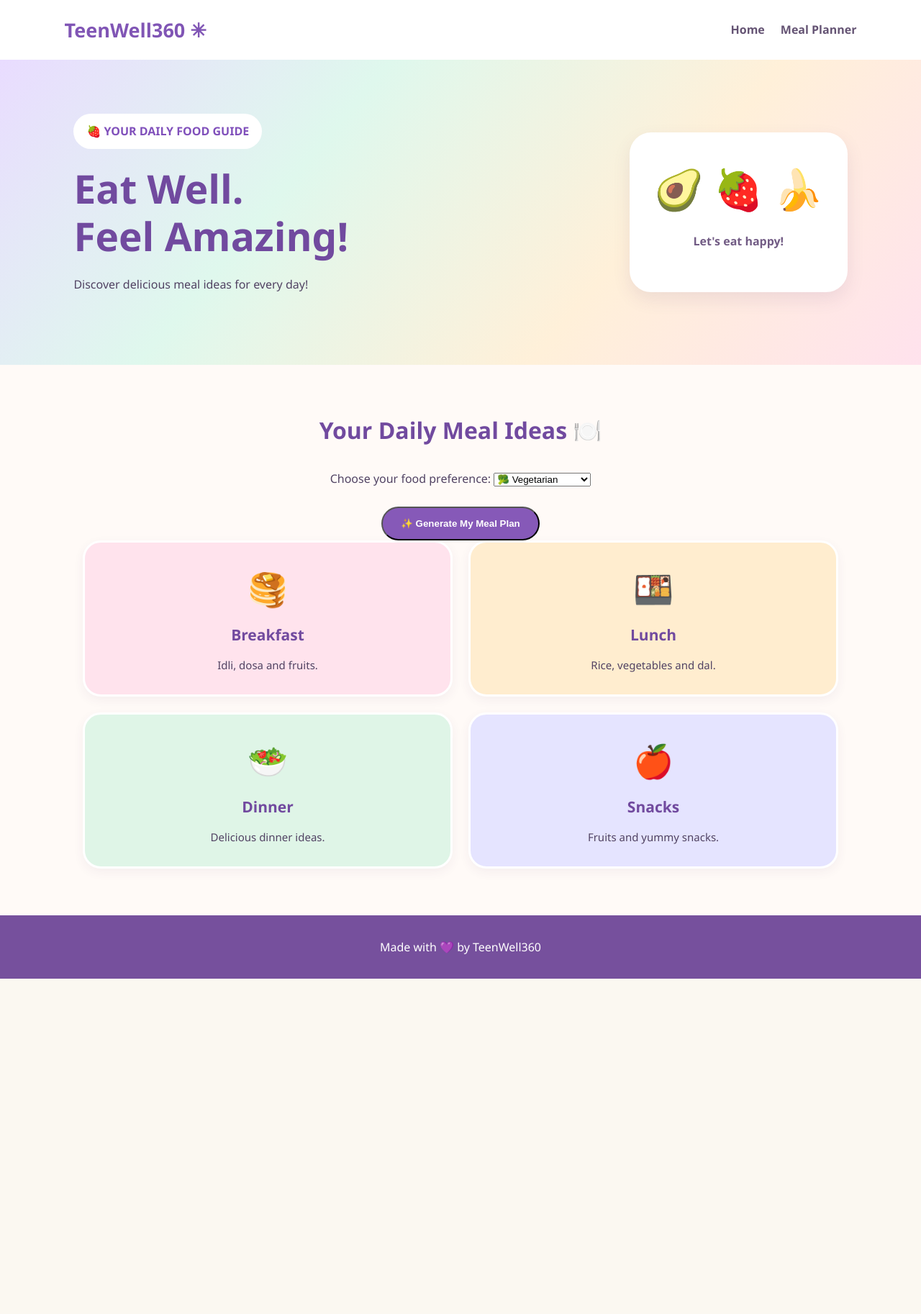
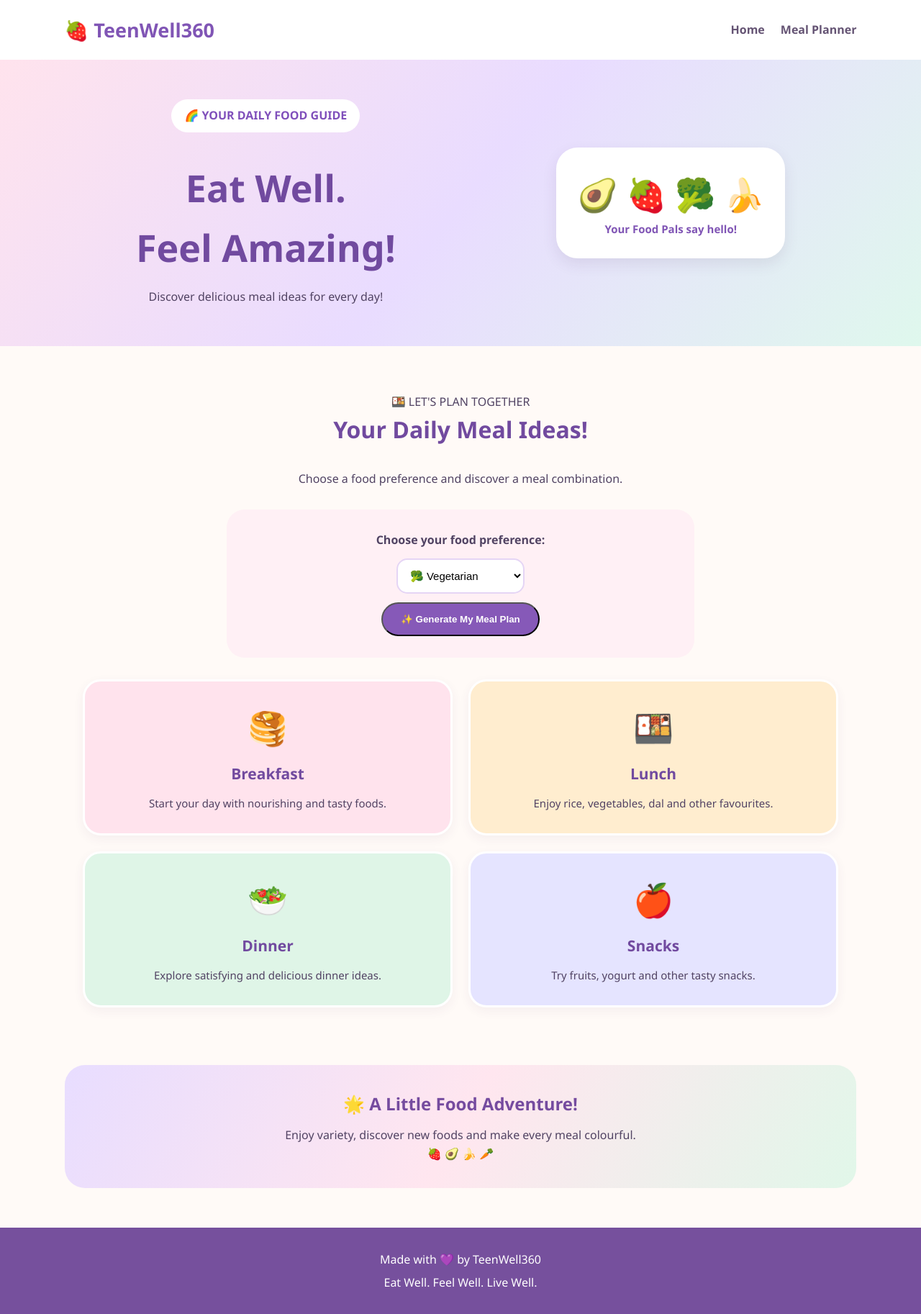
Before and after one commit to pavithra26bsc-source/TeenWell360, a Flask app: page /meal-planner in a window 1280 px wide. Shown: the whole page at 72% size. Before the commit the page ends 1360 px from the top, so only its background shows below. Run offline with Flask 3, Linux system fonts and the light colour scheme.

Commit message:
Update meal_planner.html

```diff
--- a/templates/meal_planner.html
+++ b/templates/meal_planner.html
@@ -4,81 +4,197 @@
 <head>
 <meta charset="UTF-8">
 <meta name="viewport" content="width=device-width, initial-scale=1.0">
+
 <title>Meal Planner | TeenWell360</title>
 
 <link rel="stylesheet"
 href="{{ url_for('static', filename='css/style.css') }}">
+
+<style>
+.meal-hero {
+    background: linear-gradient(130deg,#ffe3ed,#e9dcff,#dff8ed);
+    padding: 55px 7%;
+    display: flex;
+    justify-content: space-around;
+    align-items: center;
+    flex-wrap: wrap;
+    gap: 25px;
+    text-align: center;
+}
+
+.meal-hero h1 {
+    color: #714a9f;
+    font-size: clamp(35px,6vw,52px);
+    margin: 15px 0;
+}
+
+.meal-mascots {
+    background: white;
+    border: 4px solid white;
+    padding: 25px;
+    border-radius: 30px;
+    font-size: 45px;
+    box-shadow: 0 8px 20px rgba(80,50,100,.1);
+}
+
+.meal-mascots p {
+    font-size: 15px;
+    color: #8055b5;
+    font-weight: bold;
+}
+
+.meal-controls {
+    background: #fff0f5;
+    padding: 30px 20px;
+    border-radius: 25px;
+    max-width: 650px;
+    margin: 30px auto;
+}
+
+.meal-controls select {
+    padding: 13px;
+    border: 2px solid #e5d5f5;
+    border-radius: 15px;
+    background: white;
+    font-size: 15px;
+    margin: 12px;
+    max-width: 100%;
+}
+
+#meal-result {
+    max-width: 750px;
+    margin: 25px auto;
+    text-align: left;
+}
+
+.meal-result-card {
+    background: #f0eaff;
+    padding: 28px;
+    border-radius: 25px;
+    border: 3px solid white;
+}
+
+.meal-result-card h2 {
+    color: #714a9f;
+    text-align: center;
+    margin-bottom: 20px;
+}
+
+.meal-result-card p {
+    background: white;
+    padding: 13px;
+    border-radius: 13px;
+    margin: 10px 0;
+    line-height: 1.6;
+}
+
+.meal-note {
+    font-size: 13px;
+    color: #766b80;
+    margin-top: 15px;
+}
+
+@media(max-width:600px) {
+    .meal-hero {
+        flex-direction: column;
+    }
+}
+</style>
 </head>
+
 <body>
 
 <nav class="navbar">
-        <div class="logo">TeenWell360 ✳</div>
+    <div class="logo">🍓 TeenWell360</div>
     <div class="nav-links">
         <a href="/">Home</a>
         <a href="#meals">Meal Planner</a>
     </div>
 </nav>
 
-    <section class="hero">
-        <div class="hero-content">
-            <p class="tag">🍓 YOUR DAILY FOOD GUIDE</p>
+<section class="meal-hero">
+    <div>
+        <p class="tag">🌈 YOUR DAILY FOOD GUIDE</p>
         <h1>Eat Well.<br>Feel Amazing!</h1>
         <p>Discover delicious meal ideas for every day!</p>
     </div>
 
-        <div class="mascot">
-            🥑 🍓 🍌
-            <p>Let's eat happy!</p>
+    <div class="meal-mascots">
+        <div>🥑 🍓 🥦 🍌</div>
+        <p>Your Food Pals say hello!</p>
     </div>
 </section>
 
 <section class="features" id="meals">
-        <h2>Your Daily Meal Ideas 🍽️</h2>
-<label for="foodType">Choose your food preference:</label>
+
+    <p class="section-tag">🍱 LET'S PLAN TOGETHER</p>
+    <h2>Your Daily Meal Ideas!</h2>
+
+    <p class="section-description">
+        Choose a food preference and discover a meal combination.
+    </p>
+
+    <div class="meal-controls">
+
+        <label for="foodType"><strong>Choose your food preference:</strong></label>
+
+        <br>
 
         <select id="foodType">
             <option value="veg">🥦 Vegetarian</option>
             <option value="nonveg">🍗 Non-Vegetarian</option>
         </select>
 
-<br><br>
+        <br>
+
         <button onclick="generateMeals()" class="btn">
             ✨ Generate My Meal Plan
         </button>
 
-<div id="meal-result"></div>
+    </div>
+
+    <div id="meal-result" aria-live="polite"></div>
 
     <div class="cards">
+
         <div class="card">
             <div class="emoji">🥞</div>
             <h3>Breakfast</h3>
-                <p>Idli, dosa and fruits.</p>
+            <p>Start your day with nourishing and tasty foods.</p>
         </div>
 
         <div class="card">
             <div class="emoji">🍱</div>
             <h3>Lunch</h3>
-                <p>Rice, vegetables and dal.</p>
+            <p>Enjoy rice, vegetables, dal and other favourites.</p>
         </div>
 
         <div class="card">
             <div class="emoji">🥗</div>
             <h3>Dinner</h3>
-                <p>Delicious dinner ideas.</p>
+            <p>Explore satisfying and delicious dinner ideas.</p>
         </div>
 
         <div class="card">
             <div class="emoji">🍎</div>
             <h3>Snacks</h3>
-                <p>Fruits and yummy snacks.</p>
+            <p>Try fruits, yogurt and other tasty snacks.</p>
         </div>
+
     </div>
+
+</section>
+
+<section class="fun-message">
+    <h2>🌟 A Little Food Adventure!</h2>
+    <p>Enjoy variety, discover new foods and make every meal colourful.</p>
+    <p>🍓 🥑 🍌 🥕</p>
 </section>
 
 <footer>
     <p>Made with 💜 by TeenWell360</p>
+    <p>Eat Well. Feel Well. Live Well.</p>
 </footer>
-
 
 <script>
 function generateMeals() {
@@ -90,51 +206,63 @@ function generateMeals() {
             breakfast: "🥞 Idli with sambar",
             lunch: "🍚 Rice with dal and vegetables",
             dinner: "🥗 Chapati with vegetable curry",
-            snack: "🍎 Apple and nuts"
+            snack: "🍎 Apple with yogurt"
         },
         {
-            breakfast: "🥣 Oats with banana",
+            breakfast: "🥣 Oats with banana and milk",
             lunch: "🍱 Vegetable pulao with curd",
             dinner: "🍲 Dosa with sambar",
-            snack: "🍌 Banana"
+            snack: "🍌 Banana and nuts"
+        },
+        {
+            breakfast: "🥪 Paneer sandwich with milk",
+            lunch: "🍛 Rice, rajma and vegetable poriyal",
+            dinner: "🌯 Chapati with paneer curry",
+            snack: "🍊 Seasonal fruit"
         }
     ];
 
     const nonVegMeals = [
         {
-            breakfast: "🍳 Boiled eggs with toast",
+            breakfast: "🍳 Egg with toast and milk",
             lunch: "🍗 Chicken rice with vegetables",
-            dinner: "🥚 Egg dosa with vegetable salad",
+            dinner: "🥚 Egg dosa with vegetable side dish",
             snack: "🍎 Apple and yogurt"
         },
         {
-            breakfast: "🥪 Egg sandwich",
-            lunch: "🍛 Chicken curry with rice",
-            dinner: "🍲 Egg curry with chapati",
+            breakfast: "🥪 Egg sandwich with milk",
+            lunch: "🍛 Chicken curry with rice and vegetables",
+            dinner: "🥚 Egg curry with chapati",
             snack: "🍌 Banana and nuts"
+        },
+        {
+            breakfast: "🥞 Idli with sambar and boiled egg",
+            lunch: "🍚 Rice, fish curry and vegetables",
+            dinner: "🍲 Chapati with egg curry",
+            snack: "🥛 Yogurt and seasonal fruit"
         }
     ];
 
-    const meals = foodType === "veg"
-        ? vegMeals
-        : nonVegMeals;
+    const meals = foodType === "veg" ? vegMeals : nonVegMeals;
 
     const random = Math.floor(Math.random() * meals.length);
     const selected = meals[random];
 
     document.getElementById("meal-result").innerHTML = `
-        <div class="card">
-            <h2>💜 Your Daily Meal Plan</h2>
-            <p><strong>Breakfast:</strong> ${selected.breakfast}</p>
-            <p><strong>Lunch:</strong> ${selected.lunch}</p>
-            <p><strong>Dinner:</strong> ${selected.dinner}</p>
-            <p><strong>Snacks:</strong> ${selected.snack}</p>
+        <div class="meal-result-card">
+            <h2>💜 Your Meal Plan!</h2>
+            <p><strong>🌞 Breakfast:</strong> ${selected.breakfast}</p>
+            <p><strong>☀️ Lunch:</strong> ${selected.lunch}</p>
+            <p><strong>🌙 Dinner:</strong> ${selected.dinner}</p>
+            <p><strong>🍎 Snack:</strong> ${selected.snack}</p>
+            <p class="meal-note">
+                Food Pals tip: These are sample meal ideas.
+                Enjoy a variety of foods and adjust choices to your needs.
+            </p>
         </div>
     `;
 }
 </script>
 
-</script>
-
 </body>
 </html>
```
Lines whose indentation alone changed are shown as unchanged.
